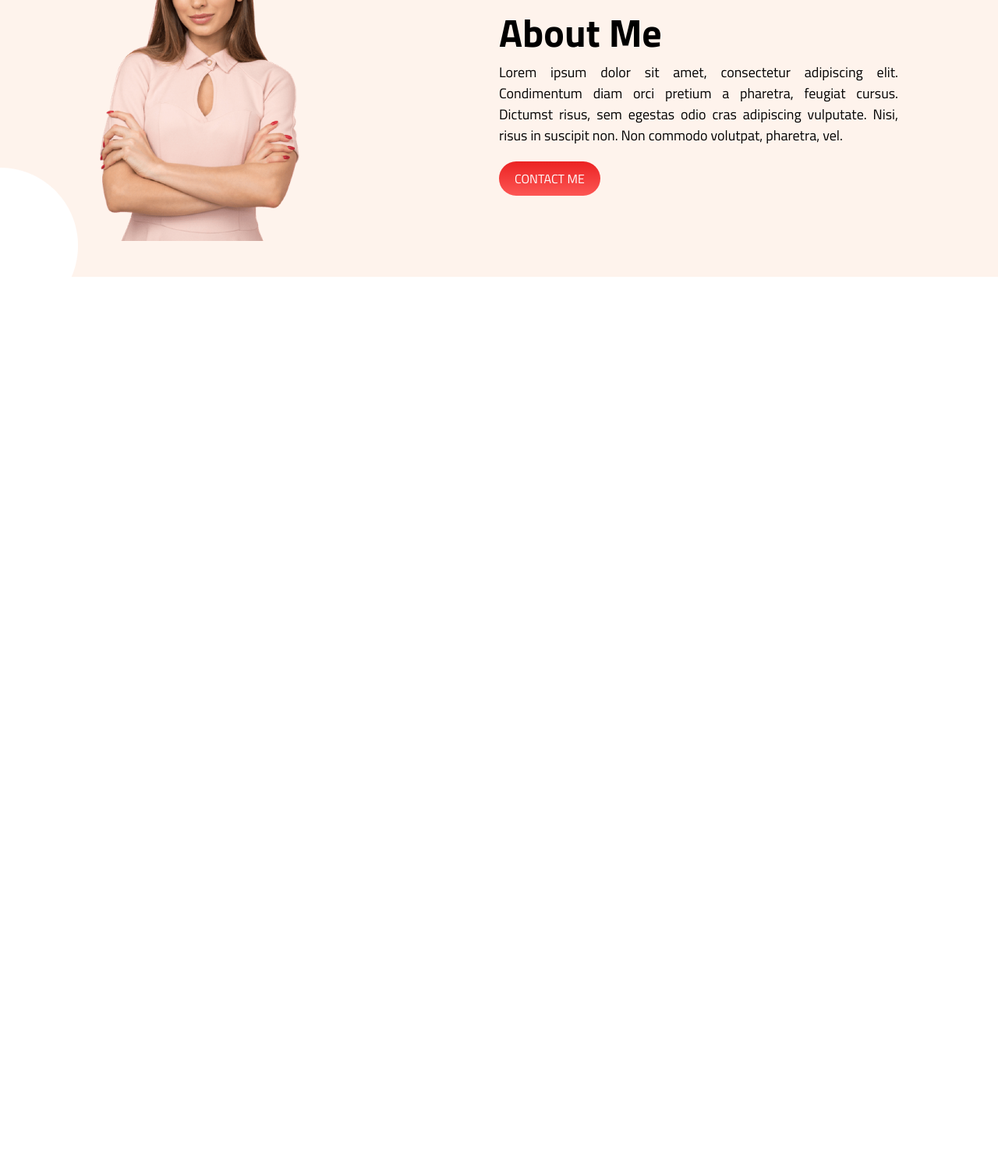
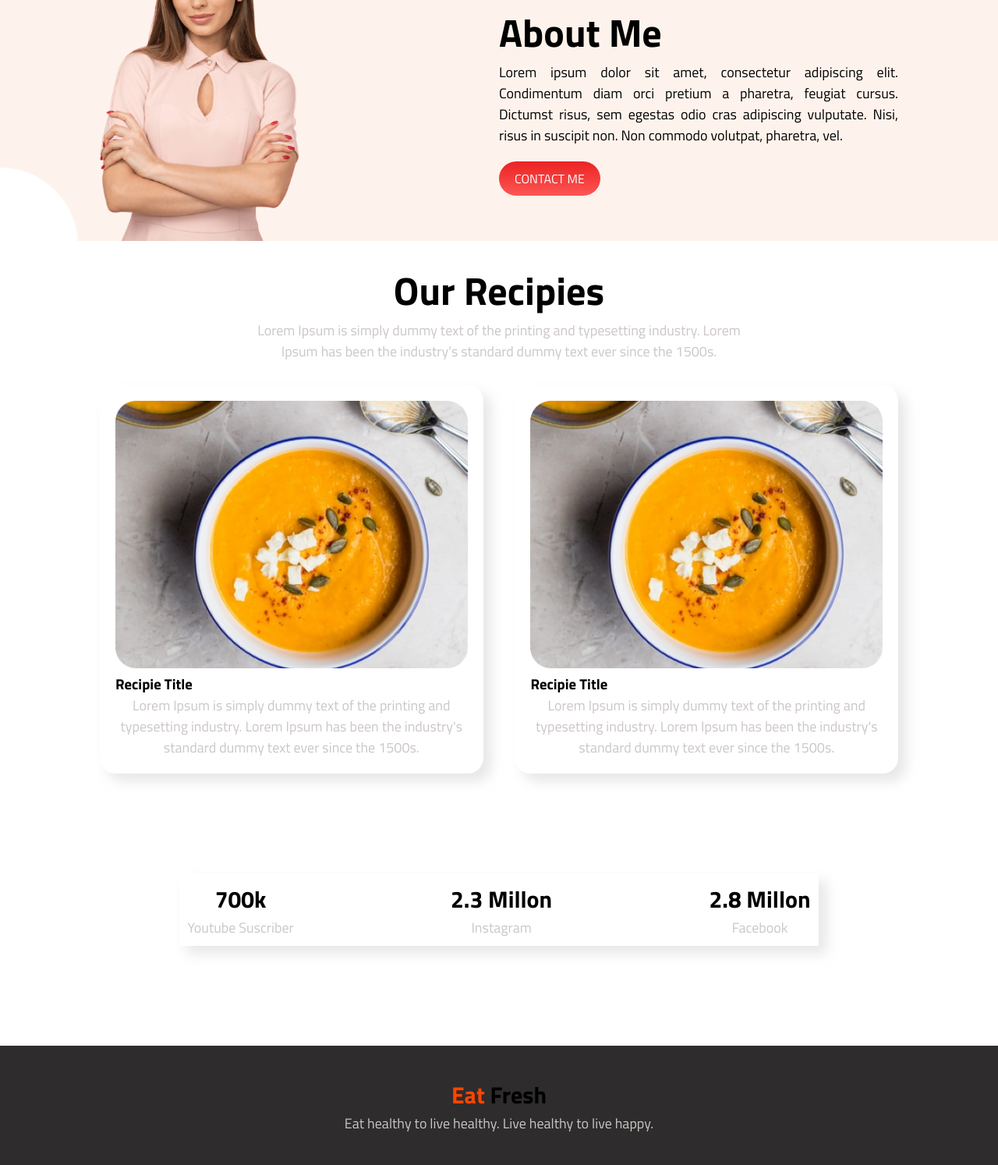
Before and after one commit to shuvochandrodas/practic-project-two, a plain HTML site: page index.html in a window 1280 px wide. Shown: the part 724-2218 px from the top of the page at 78% size. Before the commit the page ends 1079 px from the top, so only its background shows below. Drawn offline with Linux system fonts and the light colour scheme.

Commit message:
Fully Updated Code

```diff
--- a/index.html
+++ b/index.html
@@ -33,5 +33,47 @@
             </div>
         </div>
     </section>
+
+    <section id="recipie" class="recipie">
+        <div class="top-content">
+            <h2>Our Recipies</h2>
+            <p>Lorem Ipsum is simply dummy text of the printing and typesetting industry. Lorem Ipsum has been the industry's standard dummy text ever since the 1500s.</p>
+        </div>
+        <div class="middle-container flexbox">
+            <div class="single-recipie-col">
+                <img src="images/food/Project Cover.png" alt="Food Image">
+                <h3>Recipie Title</h3>
+                <p>Lorem Ipsum is simply dummy text of the printing and typesetting industry. Lorem Ipsum has been the industry's standard dummy text ever since the 1500s.</p>
+            </div>
+            <div class="single-recipie-col no-margin">
+                <img src="images/food/Project Cover.png" alt="Food Image">
+                <h3>Recipie Title</h3>
+                <p>Lorem Ipsum is simply dummy text of the printing and typesetting industry. Lorem Ipsum has been the industry's standard dummy text ever since the 1500s.</p>
+            </div>
+        </div>
+    </section>
+
+    <section id="our-history" class="our-history">
+        <div class="middle-container flexbox our-single-history-col">
+            <div>
+                <h4>700k</h4>
+                <p>Youtube Suscriber</p>
+            </div>
+            <div>
+                <h4>2.3 Millon</h4>
+                <p>Instagram</p>
+            </div>
+            <div>
+                <h4>2.8 Millon</h4>
+                <p>Facebook</p>
+            </div>
+        </div>
+    </section>
+    <footer id="footer" class="footer">
+        <div class="content">
+            <h4><span class="orange">Eat</span> Fresh</h4>
+            <p>Eat healthy to live healthy. Live healthy to live happy.</p>
+        </div>
+    </footer>
 </body>
 </html>
--- a/style.css
+++ b/style.css
@@ -14,6 +14,9 @@ h1{
 }
 h2{
     font-size:50px;
+}
+h4{
+    font-size:30px;
 }
 .flexbox{
     display:flex;
@@ -72,10 +75,11 @@ a{
 .about-me{
     background-image:url('images/shapes/7.png');
     background-repeat:no-repeat;
-    padding:40px 0;
+    padding-top:40px;
 }
 .about-me-img{
     width:50%;
+    vertical-align:middle;
 }
 .about-me .left-content{}
 .about-me .right-content{
@@ -85,3 +89,46 @@ a{
     color:#000;
     text-align:justify;
 }
+
+
+.recipie{
+    margin:25px 0;
+}
+.recipie .top-content{
+    text-align:center;
+    width:50%;
+    margin:0 auto;
+}
+.single-recipie-col{
+    width:48%;
+    margin-right:4%;
+    margin-top:30px;
+    padding:20px;
+    border-radius:20px;
+    box-shadow:10px 10px 16px #bdb7b759;
+}
+.no-margin{
+    margin-right:0;
+}
+
+
+.our-history{
+    margin:10% 10%;
+}
+.our-single-history-col{
+    justify-content: space-between;
+    cursor:pointer;
+    box-shadow:10px 10px 16px #bdb7b759;
+    padding:10px;
+}
+
+.our-history h4, p{
+    text-align:center;
+}
+.footer{
+    background-color:rgb(46, 44, 44);
+    padding:40px;
+}
+.footer .content{
+    text-align:center;
+}
```
